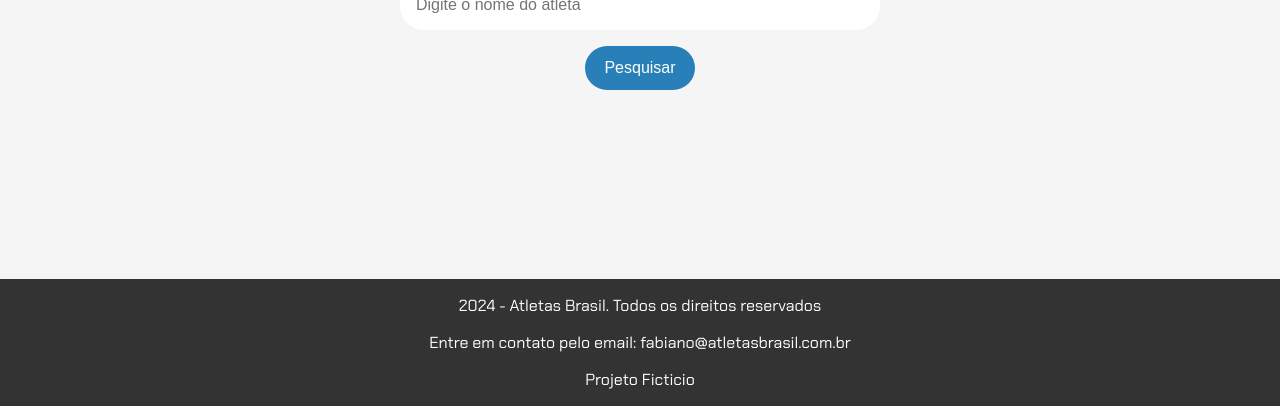
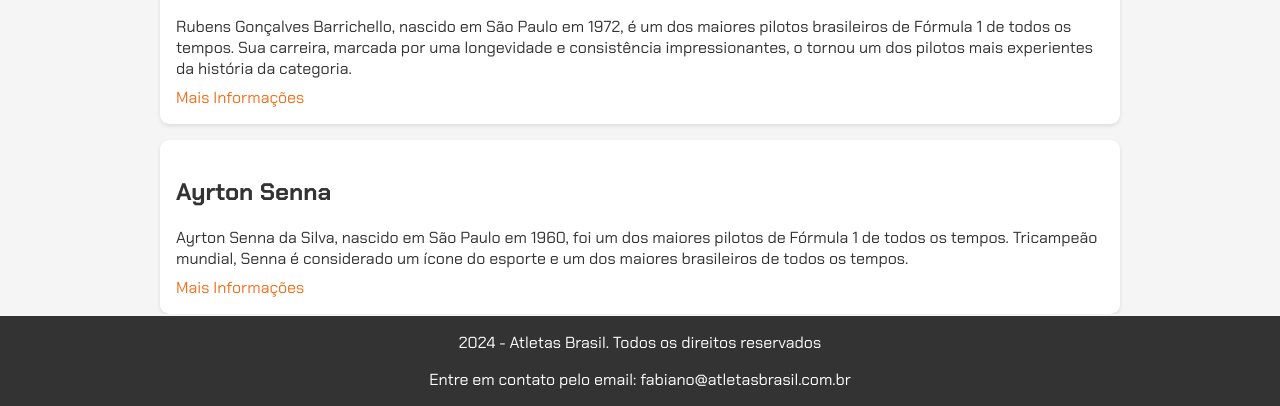
Before and after one commit to FabianoRaiser/imersaoDevAluraComGemini, a plain HTML site: page index.html in a window 1280 px wide. Shown: the part 394-800 px from the top of the page. Drawn offline with Linux system fonts and the light colour scheme.

Commit message:
feat: :sparkles: add new section to index.html
colocando seção estática para os resultados da pesquisa

```diff
--- a/index.html
+++ b/index.html
@@ -19,11 +19,49 @@
         />
         <button>Pesquisar</button>
       </section>
+      <section class="resultados-pesquisa">
+        <div class="item-resultado">
+          <h2>Rubens Barriquelo</h2>
+          <p class="descricao-meta">
+            Rubens Gonçalves Barrichello, nascido em São Paulo em 1972, é um dos
+            maiores pilotos brasileiros de Fórmula 1 de todos os tempos. Sua
+            carreira, marcada por uma longevidade e consistência
+            impressionantes, o tornou um dos pilotos mais experientes da
+            história da categoria.
+          </p>
+          <a
+            href="https://pt.wikipedia.org/wiki/Rubens_Barrichello"
+            target="_blank"
+            >Mais Informações</a
+          >
+        </div>
+        <div class="item-resultado">
+          <h2>Ayrton Senna</h2>
+          <p class="descricao-meta">
+              Ayrton Senna da Silva, nascido em São Paulo em 1960, foi um dos maiores
+              pilotos de Fórmula 1 de todos os tempos. Tricampeão mundial, Senna
+              é considerado um ícone do esporte e um dos maiores brasileiros de
+              todos os tempos.
+          </p>
+          <a href="https://pt.wikipedia.org/wiki/Ayrton_Senna" target="_blank">Mais Informações</a>
+      </div>
+
+      <div class="item-resultado">
+          <h2>Felipe Massa</h2>
+          <p class="descricao-meta">
+              Felipe Massa, nascido em Belo Horizonte em 1981, é um dos pilotos
+              brasileiros de Fórmula 1 mais conhecidos da atualidade. Vice-campeão
+              mundial em 2008, Massa é conhecido por sua habilidade e por ter
+              corrido por grandes equipes como Ferrari e Williams.
+          </p>
+          <a href="https://pt.wikipedia.org/wiki/Felipe_Massa" target="_blank">Mais Informações</a>
+      </div>
+      </section>
     </main>
     <footer>
       <p>2024 - Atletas Brasil. Todos os direitos reservados</p>
       <p>Entre em contato pelo email: fabiano@atletasbrasil.com.br</p>
-      <p>Projeto Ficticio</p>
+      <!-- <p>Projeto Ficticio</p> -->
     </footer>
   </body>
 </html>
```
